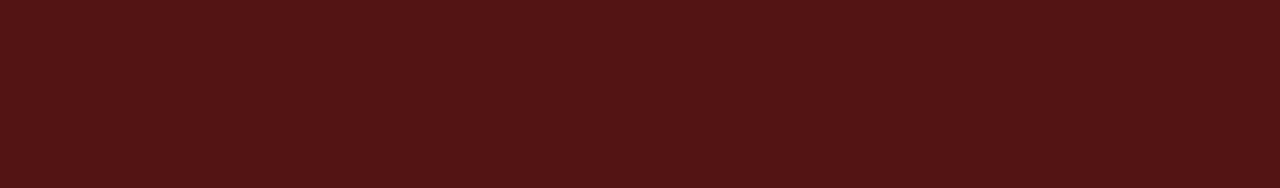
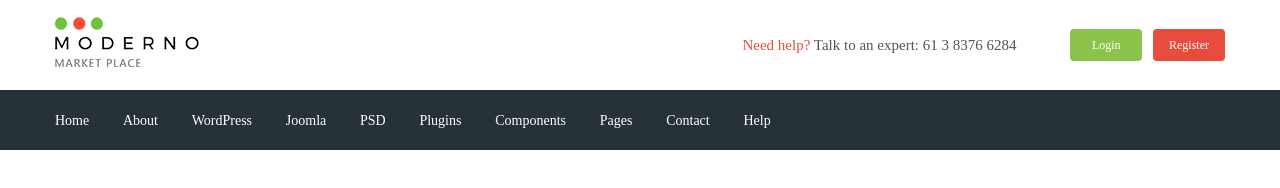
Before and after one commit to acer1357/moderno, a website: page app/index.html in a window 1280 px wide. Drawn offline with nearby package versions, Linux system fonts and the light colour scheme; files that its build step writes are made by us from their sources.

Commit message:
added header

```diff
--- a/app/index.html
+++ b/app/index.html
@@ -4,12 +4,78 @@
     <meta charset="UTF-8">
     <meta name="viewport" content="width=device-width, initial-scale=1.0">
     <title>Document</title>
+    <link href="https://fonts.googleapis.com/css2?family=Roboto:ital,wght@0,500;1,700&display=swap" rel="stylesheet">
     <link rel="stylesheet" href="css/libs.min.css">
     <link rel="stylesheet" href="css/style.min.css">
 </head>
 <body>
+<header class="header">
+    <div class="header__top">
 
-    <div class="box"></div>
+        <div class="container">
+            <div class="header__top-inner">
+
+
+                <div class="header__logo">
+                    <a href="#">
+                        <img src="images/logo.png" alt="">
+                    </a>
+                </div>
+                <div class="header__text">
+                    <a href="#">
+                        <span>Need help?</span>
+                    </a>
+                    Talk to an expert: <a class="header__phone" href="tel:61383766284">61 3 8376 6284</a>
+                </div>
+                <div class="header__box">
+                    <a class="basket" href="#"></a>
+                    <a class="header__btn header__btn-login" href="">Login</a>
+                    <a class="header__btn header__btn-register" href="">Register</a>
+                </div>
+            </div>
+        </div>
+    </div>
+    <div class="header__menu">
+        <div class="container">
+            <nav class="menu">
+                <ul class="menu__list">
+                    <li>
+                        <a href="#">Home</a>
+                    </li>
+                    <li>
+                        <a href="#">About</a>
+                    </li>
+                    <li>
+                        <a href="#">WordPress</a>
+                    </li>
+                    <li>
+                        <a href="#">Joomla</a>
+                    </li>
+                    <li>
+                        <a href="#">PSD</a>
+                    </li>
+                    <li>
+                        <a href="#">Plugins</a>
+                    </li>
+                    <li>
+                        <a href="#">Components</a>
+                    </li>
+                    <li>
+                        <a href="#">Pages</a>
+                    </li>
+                    <li>
+                        <a href="#">Contact</a>
+                    </li>
+                    <li>
+                        <a href="#">Help</a>
+                    </li>
+                </ul>
+            </nav>
+        </div>
+    </div>
+
+</header>
+
 
 
 
--- /dev/null
+++ b/app/scss/_fonts.scss
@@ -0,0 +1,7 @@
+@font-face {
+    font-family: 'Roboto-Regular', sans-serif;
+    src: url('../fonts/Roboto-Regular.woff2') format('woff2'),
+         url('../fonts/Roboto-Regular.woff') format('woff');
+         font-weight: 400;
+         font-display: swap;
+        }
--- /dev/null
+++ b/app/scss/_global.scss
@@ -0,0 +1,33 @@
+html{
+    box-sizing: border-box;
+}
+*,
+*::before,
+*::after{
+    box-sizing: inherit;
+}
+
+a{
+    display: inline-block;
+    text-decoration: none;
+    color: $text;
+}
+ul,
+li{
+    margin: 0;
+    padding: 0;
+    list-style: none;
+}
+.container{
+    max-width: 1200px;
+    margin: 0 auto;
+    padding: 0 15px;
+
+}
+body{
+    font-family: 'Roboto-Regular' sans-serif;
+    font-weight: 400;
+    font-size: 15px;
+    line-height: 24px;
+    color: $text;
+}
--- /dev/null
+++ b/app/scss/_vars.scss
@@ -0,0 +1,4 @@
+$text:#545454;
+$red:#e74c3c;
+$green:#8bc34a;
+$bg:#263238;
--- a/app/scss/style.scss
+++ b/app/scss/style.scss
@@ -1,13 +1,55 @@
-html{
-    box-sizing: border-box;
+@import '_vars';
+@import '_global';
+@import '_fonts';
+
+.header__top-inner{
+    display: flex;
+    justify-content: space-between;
+    height: 90px;
+    align-items: center;
 }
-*,
-*::before,
-*::after{
-    box-sizing: inherit;
+
+.header__text{
+    margin-left: auto;
+    margin-right: 50px;
+    span{
+        color: $red;
+    }
 }
-body{
-    background-color: rgb(83, 20, 20);
+.header__btn{
+    padding: 4px;
+    width: 72px;
+    border-radius: 4px;
+    color: white;
+    font-size: 12px;
+    text-align: center;
+}
+.header__btn-login{
+    background-color: $green;
+}
+
+.header__btn-register{
+    background-color: $red;
+    margin-left: 7px;
+}
+
+.header__menu{
+    background-color: $bg;
+}
+.menu{
     display: flex;
-
+    align-items: center;
+    height: 60px;
 }
+.menu__list{
+    li{
+        display: inline-block;
+        & + li{
+            margin-left: 30px;
+        }
+    }
+    a{
+        color: white;
+        font-size: 14px;
+    }
+}
--- a/gulpfile.js
+++ b/gulpfile.js
@@ -8,7 +8,7 @@ let gulp = require('gulp'),
     cssmin = require('gulp-cssmin');
 
 gulp.task('sass', function(){
-   return gulp.src('app/scss/style.scss')
+   return gulp.src('app/scss/**/*.scss')
             .pipe(sass({outputStyle: 'compressed'}))
             .pipe(rename({suffix : '.min'}))
             .pipe(autoPrefixer({
@@ -56,7 +56,7 @@ gulp.task('browser-sync', function() {
     });
 });
 gulp.task('watch', function(){
-    gulp.watch('app/scss/style.scss', gulp.parallel('sass'));
+    gulp.watch('app/scss/**/*.scss', gulp.parallel('sass'));
     gulp.watch('app/*.html', gulp.parallel('html'));
     gulp.watch('app/js/*.js', gulp.parallel('js'));
 });
```
Also changed, not shown: app/fonts/Roboto-Regular.woff (added), app/fonts/Roboto-Regular.woff2 (added), app/images/logo.png (added).
